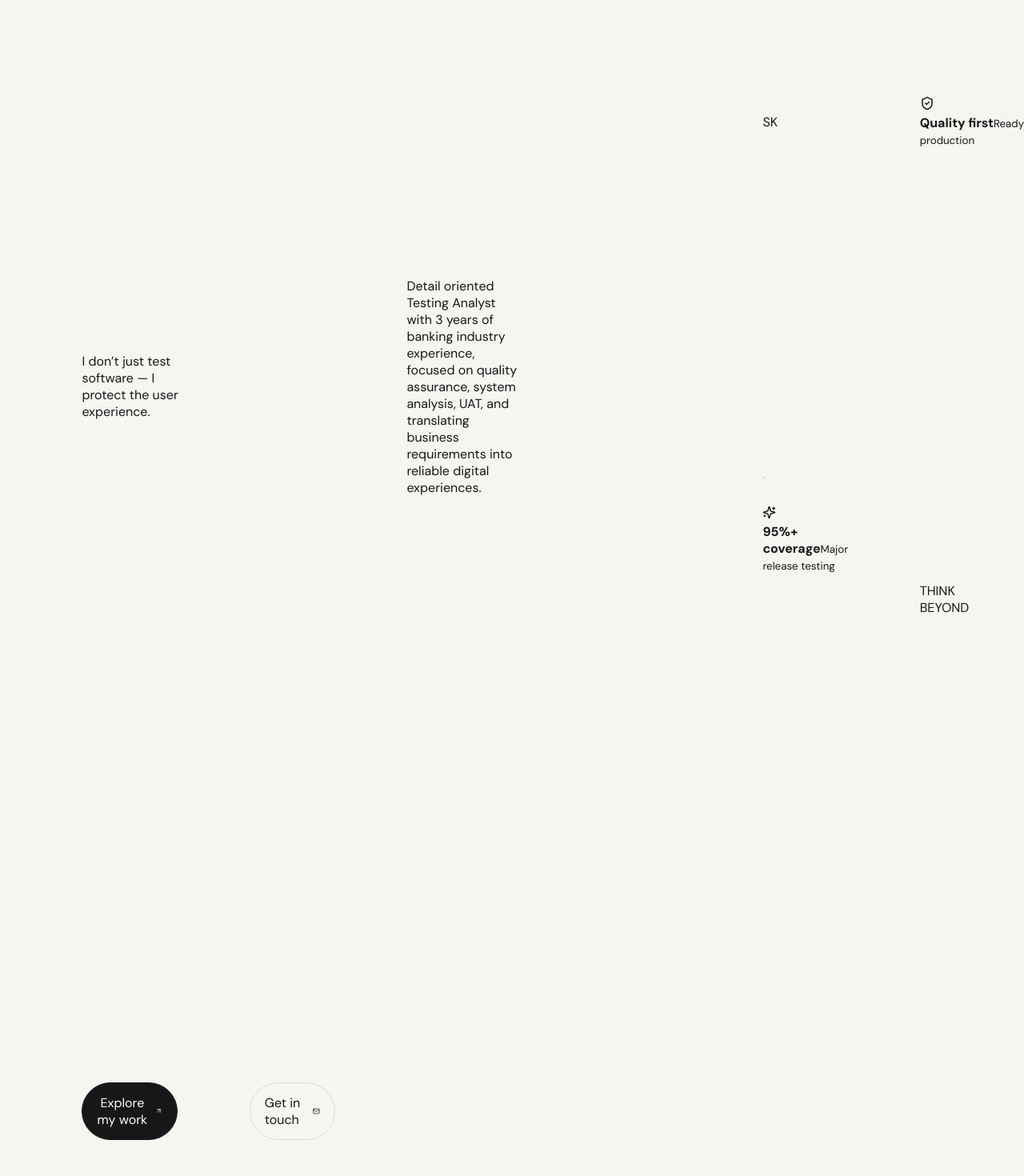
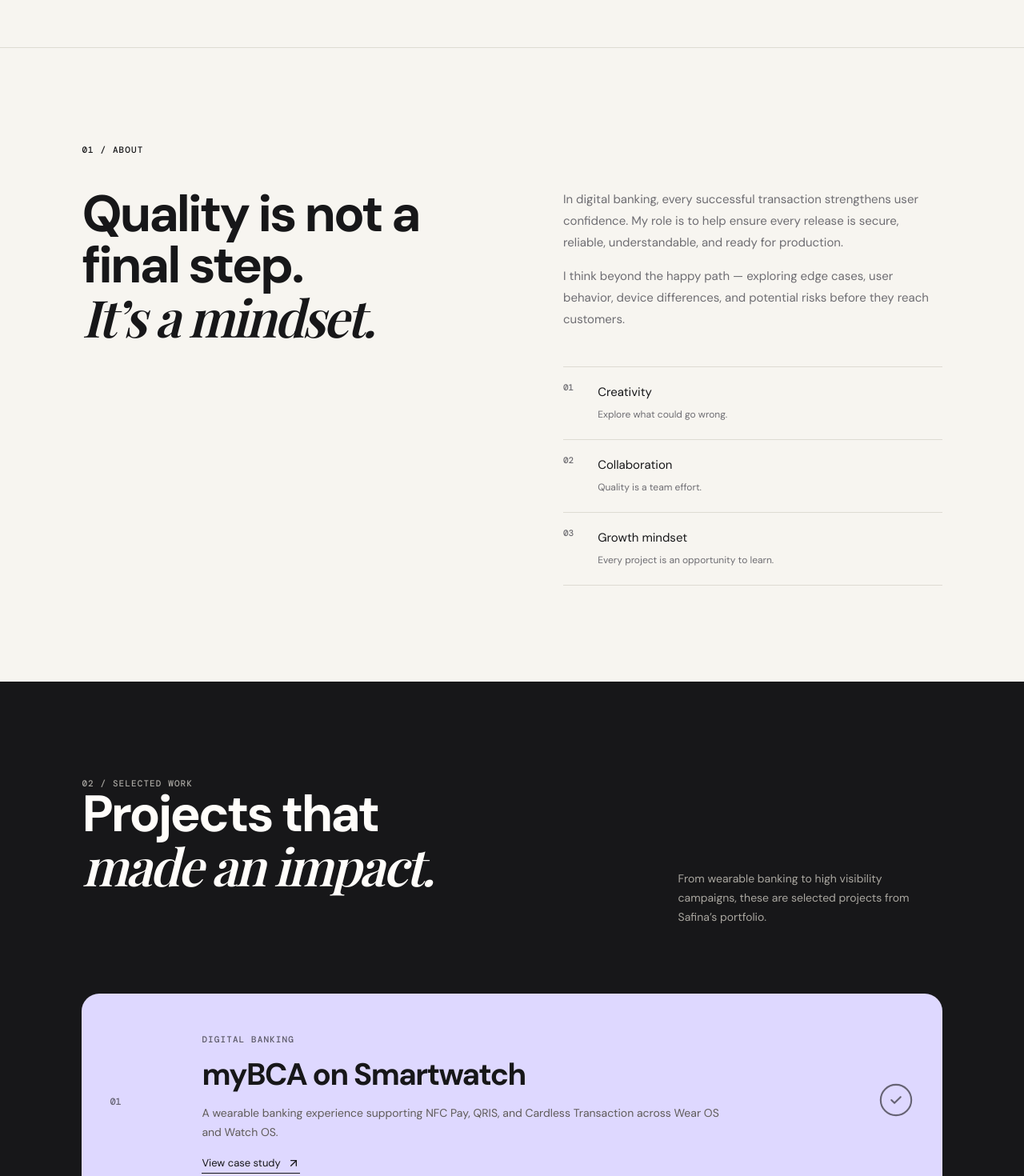
Before and after one commit to safinakhairani/safinakhairani.github.io, a React (Vite) app: page / in a window 1280 px wide. Shown: the part 820-2290 px from the top of the page at 80% size. Built offline with nearby package versions, Linux system fonts and the light colour scheme; a web font is replaced by a local one.

Commit message:
change wording

```diff
--- a/src/main.jsx
+++ b/src/main.jsx
@@ -28,7 +28,7 @@ const projects = [
 		tag: 'MYBCA',
 		description: 'A secure digital credit card application flow inside the myBCA mobile experience.',
 		problem: 'A multi step financial journey needs reliable validation, clear user interactions, and consistent behavior across the complete application flow.',
-		contribution: 'Performed end to end, regression, and UAT testing; translated business requirements into comprehensive test scenarios and collaborated with analysts and developers to resolve issues.',
+		contribution: 'Performed end to end testing, regression, and UAT testing; translated business requirements into comprehensive test scenarios and collaborated with analysts and developers to resolve issues.',
 		accent: 'peach',
 	},
 ];
@@ -51,12 +51,11 @@ function App() {
 				<button
 					className="brand"
 					onClick={() => go('home')}
-					aria
-					label="Go home">
+					aria-label="Go home">
 					S<span>.</span>
 				</button>
 
-				<nav className={open ? 'nav links open' : 'nav links'}>
+				<nav className={open ? 'nav-links open' : 'nav-links'}>
 					{['about', 'work', 'skills', 'contact'].map((item) => (
 						<button
 							key={item}
@@ -72,10 +71,9 @@ function App() {
 				</nav>
 
 				<button
-					className="menu btn"
+					className="menu-btn"
 					onClick={() => setOpen(!open)}
-					aria
-					label="Toggle navigation">
+					aria-label="Toggle navigation">
 					{open ? <X size={22} /> : <Menu size={22} />}
 				</button>
 			</header>
@@ -84,7 +82,7 @@ function App() {
 				<section
 					id="home"
 					className="hero section">
-					<div className="hero copy">
+					<div className="hero-copy">
 						<div className="eyebrow">
 							<span className="dot" /> TESTING ANALYST · DIGITAL BANKING
 						</div>
@@ -93,11 +91,11 @@ function App() {
 							<br />
 							<em>problem hunter.</em>
 						</h1>
-						<p className="hero lead">I don’t just test software — I protect the user experience.</p>
-						<p className="hero body">
-							Detail oriented Testing Analyst with 3 years of banking industry experience, focused on quality assurance, system analysis, UAT, and translating business requirements into reliable digital experiences.
+						<p className="hero-lead">I don’t just test software — I protect the user experience.</p>
+						<p className="hero-body">
+							Detail-oriented Testing Analyst with 3 years of banking industry experience, focused on quality assurance, system analysis, UAT, and translating business requirements into reliable digital experiences.
 						</p>
-						<div className="hero actions">
+						<div className="hero-actions">
 							<button
 								className="primary"
 								onClick={() => go('work')}>
@@ -111,27 +109,27 @@ function App() {
 						</div>
 					</div>
 
-					<div className="hero card">
-						<div className="orbit orbit one" />
-						<div className="orbit orbit two" />
-						<div className="portrait placeholder">
+					<div className="hero-card">
+						<div className="orbit orbit-one" />
+						<div className="orbit orbit-two" />
+						<div className="portrait-placeholder">
 							<span>SK</span>
 						</div>
-						<div className="floating card top">
+						<div className="floating-card top">
 							<ShieldCheck size={18} />
 							<div>
 								<strong>Quality first</strong>
 								<small>Ready for production</small>
 							</div>
 						</div>
-						<div className="floating card bottom">
+						<div className="floating-card bottom">
 							<Sparkles size={17} />
 							<div>
 								<strong>95%+ coverage</strong>
 								<small>Major release testing</small>
 							</div>
 						</div>
-						<div className="hero stamp">
+						<div className="hero-stamp">
 							THINK
 							<br />
 							BEYOND
@@ -144,8 +142,8 @@ function App() {
 				<section
 					id="about"
 					className="section about">
-					<div className="section label">01 / ABOUT</div>
-					<div className="about grid">
+					<div className="section-label">01 / ABOUT</div>
+					<div className="about-grid">
 						<div>
 							<h2>
 								Quality is not a final step.
@@ -153,7 +151,7 @@ function App() {
 								<em>It’s a mindset.</em>
 							</h2>
 						</div>
-						<div className="about copy">
+						<div className="about-copy">
 							<p>In digital banking, every successful transaction strengthens user confidence. My role is to help ensure every release is secure, reliable, understandable, and ready for production.</p>
 							<p>I think beyond the happy path — exploring edge cases, user behavior, device differences, and potential risks before they reach customers.</p>
 							<div className="principles">
@@ -189,9 +187,9 @@ function App() {
 				<section
 					id="work"
 					className="section work">
-					<div className="work heading">
+					<div className="work-heading">
 						<div>
-							<div className="section label">02 / SELECTED WORK</div>
+							<div className="section-label">02 / SELECTED WORK</div>
 							<h2>
 								Projects that
 								<br />
@@ -201,23 +199,23 @@ function App() {
 						<p>From wearable banking to high visibility campaigns, these are selected projects from Safina’s portfolio.</p>
 					</div>
 
-					<div className="project list">
+					<div className="project-list">
 						{projects.map((project) => (
 							<article
 								className={`project ${project.accent}`}
 								key={project.number}>
-								<div className="project number">{project.number}</div>
-								<div className="project main">
-									<span className="project tag">{project.tag}</span>
+								<div className="project-number">{project.number}</div>
+								<div className="project-main">
+									<span className="project-tag">{project.tag}</span>
 									<h3>{project.title}</h3>
 									<p>{project.description}</p>
 									<button
-										className="text button"
+										className="text-button"
 										onClick={() => setActiveProject(project)}>
 										View case study <ArrowUpRight size={16} />
 									</button>
 								</div>
-								<div className="project icon">
+								<div className="project-icon">
 									<CheckCircle2
 										size={46}
 										strokeWidth={1.1}
@@ -231,8 +229,8 @@ function App() {
 				<section
 					id="skills"
 					className="section skills">
-					<div className="section label">03 / TOOLKIT</div>
-					<div className="skills grid">
+					<div className="section-label">03 / TOOLKIT</div>
+					<div className="skills-grid">
 						<div>
 							<h2>
 								The way I<br />
@@ -240,14 +238,14 @@ function App() {
 							</h2>
 							<p>A combination of analytical thinking, business understanding, and close collaboration with technical and non technical stakeholders.</p>
 						</div>
-						<div className="skill block">
+						<div className="skill-block">
 							<h4>CORE SKILLS</h4>
 							<div className="chips">
 								{skills.map((x) => (
 									<span key={x}>{x}</span>
 								))}
 							</div>
-							<h4 className="tools title">TOOLS</h4>
+							<h4 className="tools-title">TOOLS</h4>
 							<div className="chips tools">
 								{tools.map((x) => (
 									<span key={x}>
@@ -260,25 +258,25 @@ function App() {
 				</section>
 
 				<section className="section experience">
-					<div className="section label">04 / EXPERIENCE</div>
+					<div className="section-label">04 / EXPERIENCE</div>
 					<div className="timeline">
-						<div className="timeline item">
+						<div className="timeline-item">
 							<span>06/2023 — NOW</span>
 							<div>
 								<h3>Testing Analyst</h3>
 								<p>PT Bank Central Asia</p>
 							</div>
-							<p className="timeline detail">Business & functional analysis · UAT · End to end testing · Requirements validation · Cross platform analysis</p>
+							<p className="timeline-detail">Business & functional analysis · UAT · End to end testing · Requirements validation · Cross platform analysis</p>
 						</div>
-						<div className="timeline item">
+						<div className="timeline-item">
 							<span>08/2022 — 11/2022</span>
 							<div>
 								<h3>Quality Control Intern</h3>
 								<p>PT Indofood Sukses Makmur</p>
 							</div>
-							<p className="timeline detail">Research on seasoning shelf life across storage temperature, humidity, packaging materials, and methods.</p>
+							<p className="timeline-detail">Research on seasoning shelf life across storage temperature, humidity, packaging materials, and methods.</p>
 						</div>
-						<div className="timeline item education">
+						<div className="timeline-item education">
 							<span>2019 — 2023</span>
 							<div>
 								<h3>Bachelor of Food Technology</h3>
@@ -291,8 +289,8 @@ function App() {
 				<section
 					id="contact"
 					className="contact section">
-					<div className="contact inner">
-						<div className="section label">05 / GET IN TOUCH</div>
+					<div className="contact-inner">
+						<div className="section-label">05 / GET IN TOUCH</div>
 						<h2>
 							Let’s create
 							<br />
@@ -300,11 +298,11 @@ function App() {
 						</h2>
 						<p>Always excited to discuss quality, technology, and new challenges.</p>
 						<a
-							className="contact email"
+							className="contact-email"
 							href="mailto:Fina811@gmail.com">
 							Fina811@gmail.com <ArrowUpRight />
 						</a>
-						<div className="contact meta">
+						<div className="contact-meta">
 							<span>
 								<MapPin size={15} /> Tangerang, Indonesia
 							</span>
@@ -327,19 +325,19 @@ function App() {
 
 			{activeProject && (
 				<div
-					className="modal backdrop"
+					className="modal-backdrop"
 					onClick={() => setActiveProject(null)}>
 					<div
 						className="modal"
 						onClick={(e) => e.stopPropagation()}>
 						<button
-							className="modal close"
+							className="modal-close"
 							onClick={() => setActiveProject(null)}>
 							<X />
 						</button>
-						<span className="project tag">{activeProject.tag}</span>
+						<span className="project-tag">{activeProject.tag}</span>
 						<h2>{activeProject.title}</h2>
-						<div className="modal grid">
+						<div className="modal-grid">
 							<div>
 								<h4>THE CHALLENGE</h4>
 								<p>{activeProject.problem}</p>
```
